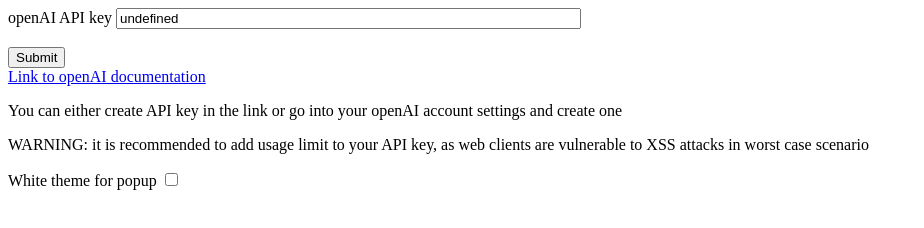
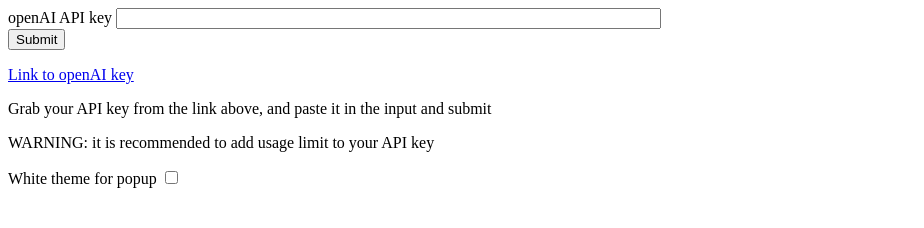
Before and after one commit to hannupi/synopsis, a browser extension: page src/options/index.html in a window 1280 px wide. Shown: the whole page, without its empty margins (0-924 px from the left). Drawn offline with Linux system fonts and the light colour scheme.

Commit message:
added trim to key input and bumped version number

```diff
--- a/src/options/index.html
+++ b/src/options/index.html
@@ -7,25 +7,19 @@
 	<body>
 		<form>
 			<label for="name">openAI API key</label>
-			<input
-				type="text"
-				size="55"
-				id="apiKey"
-				name="apiKey"
-			/><br /><br />
+			<input type="text" size="65" id="apiKey" name="apiKey" /><br />
 			<input type="submit" value="Submit" />
 		</form>
-		<a href="https://platform.openai.com/docs/quickstart/add-your-api-key"
-			>Link to openAI documentation</a
+		<p></p>
+
+		<a href="https://platform.openai.com/account/api-keys"
+			>Link to openAI key</a
 		>
 		<p>
-			You can either create API key in the link or go into your openAI
-			account settings and create one
+			Grab your API key from the link above, and paste it in the input and
+			submit
 		</p>
-		<p>
-			WARNING: it is recommended to add usage limit to your API key, as
-			web clients are vulnerable to XSS attacks in worst case scenario
-		</p>
+		<p>WARNING: it is recommended to add usage limit to your API key</p>
 
 		<div>
 			<label for="darkMode">White theme for popup</label>
--- a/src/options/options.js
+++ b/src/options/options.js
@@ -2,13 +2,17 @@
 
 function saveOptions(e) {
     e.preventDefault();
+    const key = document.querySelector("#apiKey").value.trim()
     browser.storage.sync.set({
-        apiKey: document.querySelector("#apiKey").value
+        apiKey: key
     });
 }
 
 function restoreOptions() {
     function setCurrentChoice(result) {
+        console.log(result.apiKey)
+        const asd = result.apiKey.split("")
+        console.log("asd", asd);
         document.querySelector("#apiKey").value = result.apiKey
     }
 
```
Also changed, not shown: src/manifest.json.
